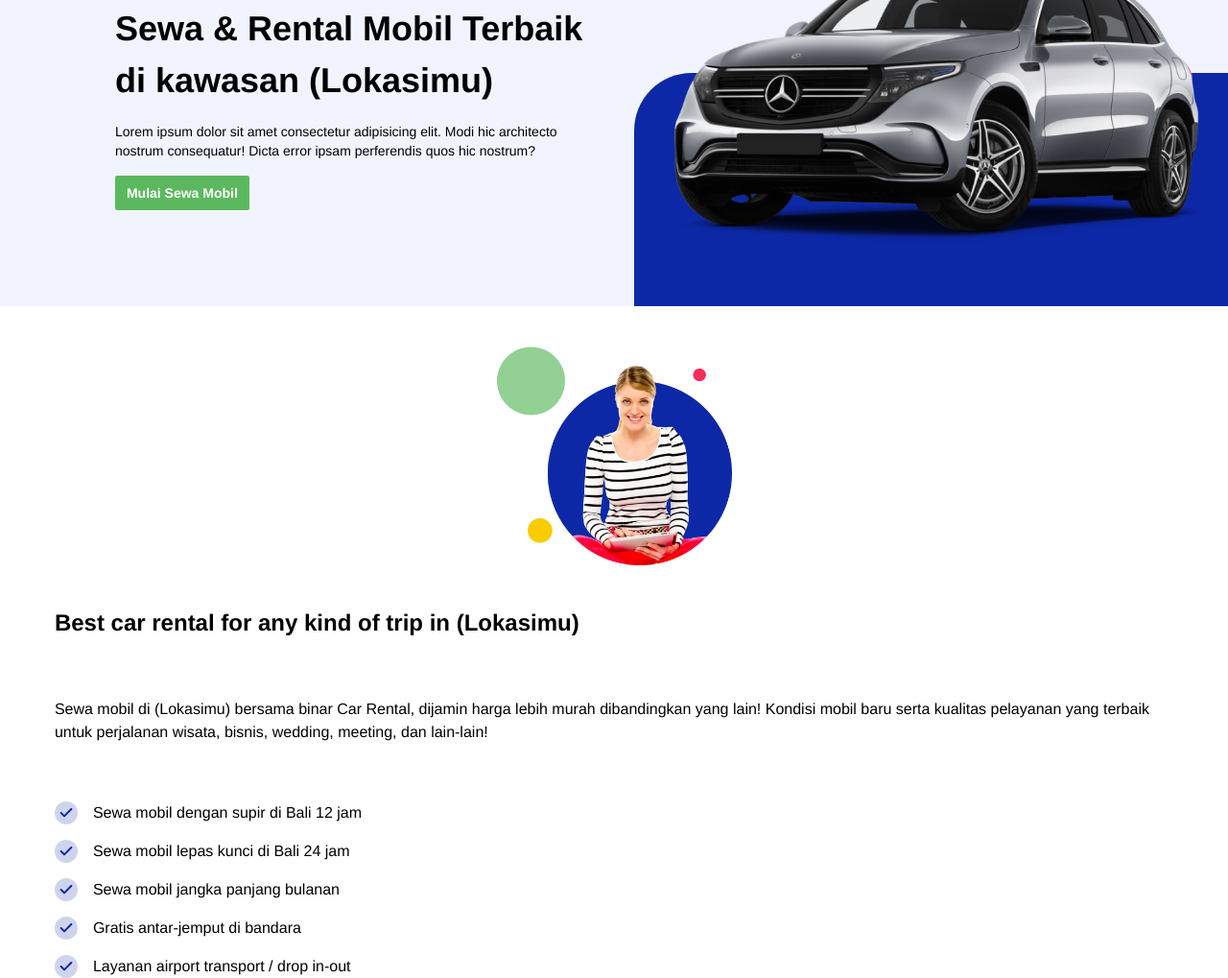
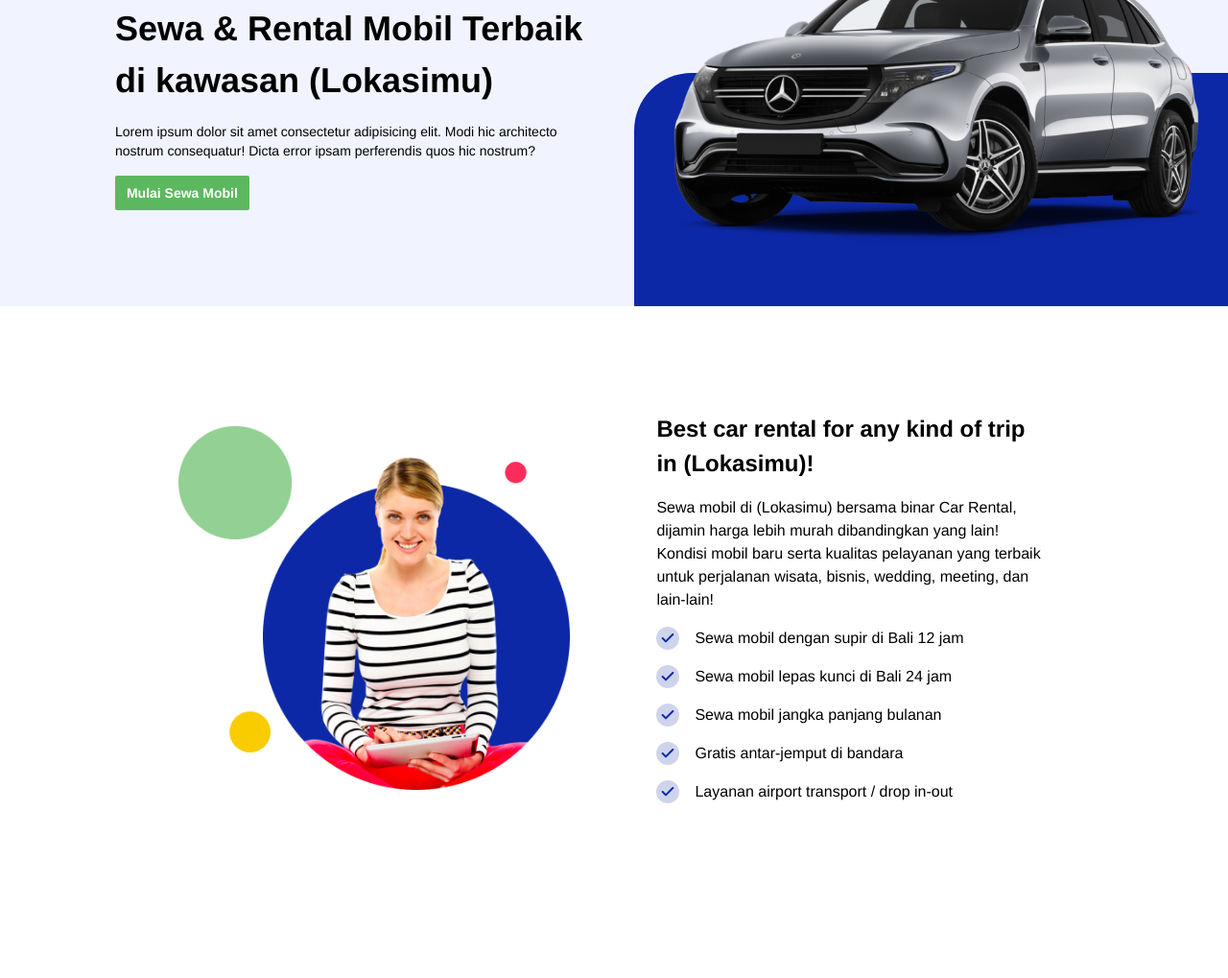
Before and after one commit to hatrnuhn/24001117-synrgy7-yin-bcr, a plain HTML site: page index.html in a window 1280 px wide. Shown: the part 181-1200 px from the top of the page at 96% size. After the commit the page ends 1128 px from the top, so only its background shows below. Drawn offline with Linux system fonts and the light colour scheme.

Commit message:
add services section desktop view at 640px

```diff
--- a/index.html
+++ b/index.html
@@ -49,13 +49,14 @@
         </div>
     </section>
 
-    <section class="services box-border flex flex-col items-center">
-        <div class="services__img-container w-full flex justify-center">
+    <section class="services box-border flex justify-center items-center">
+        <div class="services__content flex flex-col justify-between items-center sm:flex-row">
+            <div class="services__img-container w-full flex justify-center sm:w-half sm:h-full">
                 <div class="services__img self-center"></div>
             </div>
-        <div class="services__text-container w-91prcnt flex flex-col justify-between gap-4">
-            <h1 class="">Best car rental for any kind of trip in (Lokasimu)</h1>
-            <p class="">Sewa mobil di (Lokasimu) bersama binar Car Rental, dijamin harga lebih murah dibandingkan yang lain! Kondisi mobil baru serta kualitas pelayanan yang terbaik untuk perjalanan wisata, bisnis, wedding, meeting, dan lain-lain!</p>
+            <div class="services__text-container flex flex-col justify-between gap-4 w-91prcnt sm:w-half sm:h-full sm:justify-center">
+                <h1>Best car rental for any kind of trip in (Lokasimu)!</h1>
+                <p >Sewa mobil di (Lokasimu) bersama binar Car Rental, dijamin harga lebih murah dibandingkan yang lain! Kondisi mobil baru serta kualitas pelayanan yang terbaik untuk perjalanan wisata, bisnis, wedding, meeting, dan lain-lain!</p>
                 <ul class="flex flex-col gap-4">
                     <li class="flex items-center gap-4">
                         <div class="services__tick-container bg-bcr-slighterlightblue rounded-full flex justify-center items-center">
@@ -89,6 +90,7 @@
                     </li>
                 </ul>
             </div>
+        </div>
     </section>
     <p></p>
   </body>
--- a/src/input.css
+++ b/src/input.css
@@ -154,6 +154,21 @@
         width: 100vw;
     }
 
+    .services__content  {
+        height: 100%;
+        width: 100%;
+    }
+
+    @media (min-width: 640px) {
+        .services {
+            height: 628px;
+        }
+
+        .services__content {
+            width: 71.3194%;
+        }
+    }
+
     .services__img-container {
         height: 312px;
     }
@@ -169,8 +184,23 @@
         max-height: 228px;
     }
 
+    @media (min-width: 640px) {
+        .services__img {
+            width: 31.875vw;
+            height: 29.722vw;
+            max-height: 428px;
+            max-width: 459px;
+        }
+    }
+
     .services__text-container {
         height: 388px;
+    }
+
+    @media (min-width: 640px) {
+        .services__text-container {
+            margin-left: 6.9444vw;
+        }
     }
 
     .services__text-container h1 {
```
Also changed, not shown: style.css. Lines whose indentation alone changed are shown as unchanged.
